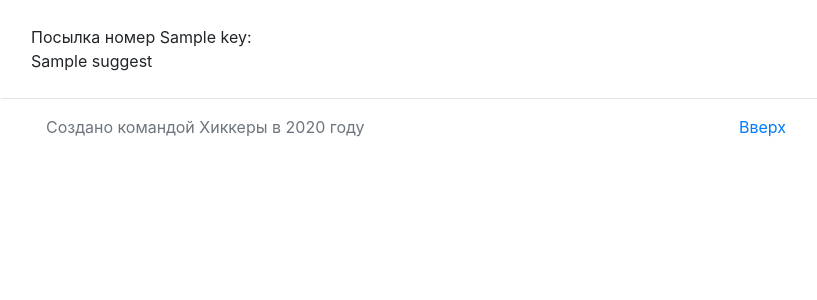
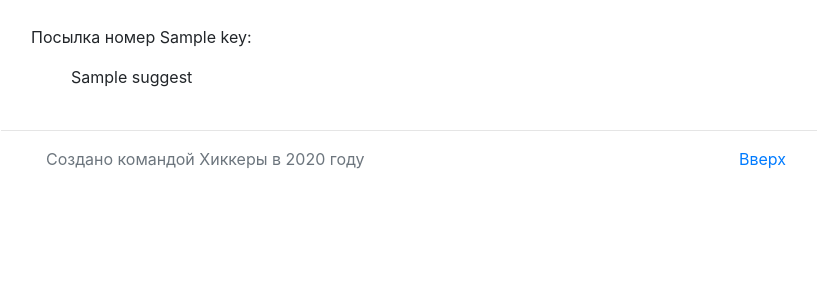
Before and after one commit to pansershrek/pochta_research, a Django app: template main/templates/suggest.html in a window 1280 px wide. Shown: the part 92-392 px from the top of the page, without its empty margins (224-1041 px from the left). Run offline with Django 3.2, Linux system fonts and the light colour scheme; the template is opened without the code that fills it: most values are stand-ins (such as "Sample title", 1, 10 or a date in 2020); parts of the project's set-up code (start-up, migrations or seed data) failed here and were passed over; some libraries are stand-ins or nearby versions.

Commit message:
Update templates

```diff
--- a/main/templates/suggest.html
+++ b/main/templates/suggest.html
@@ -6,13 +6,14 @@
  {% for key,value in ans.items %}
 
     <div> Посылка номер {{key}}:
-        <div>
+        <p style="text-indent: 20px;"><div>
             {% for suggest in value %}
             <div>
-                {{ suggest }}
+                <p style="text-indent: 40px;">{{ suggest }}</p>
             </div>
             {% endfor %}
         </div>
+    </p>
     </div>
 
  {% endfor %}
```
